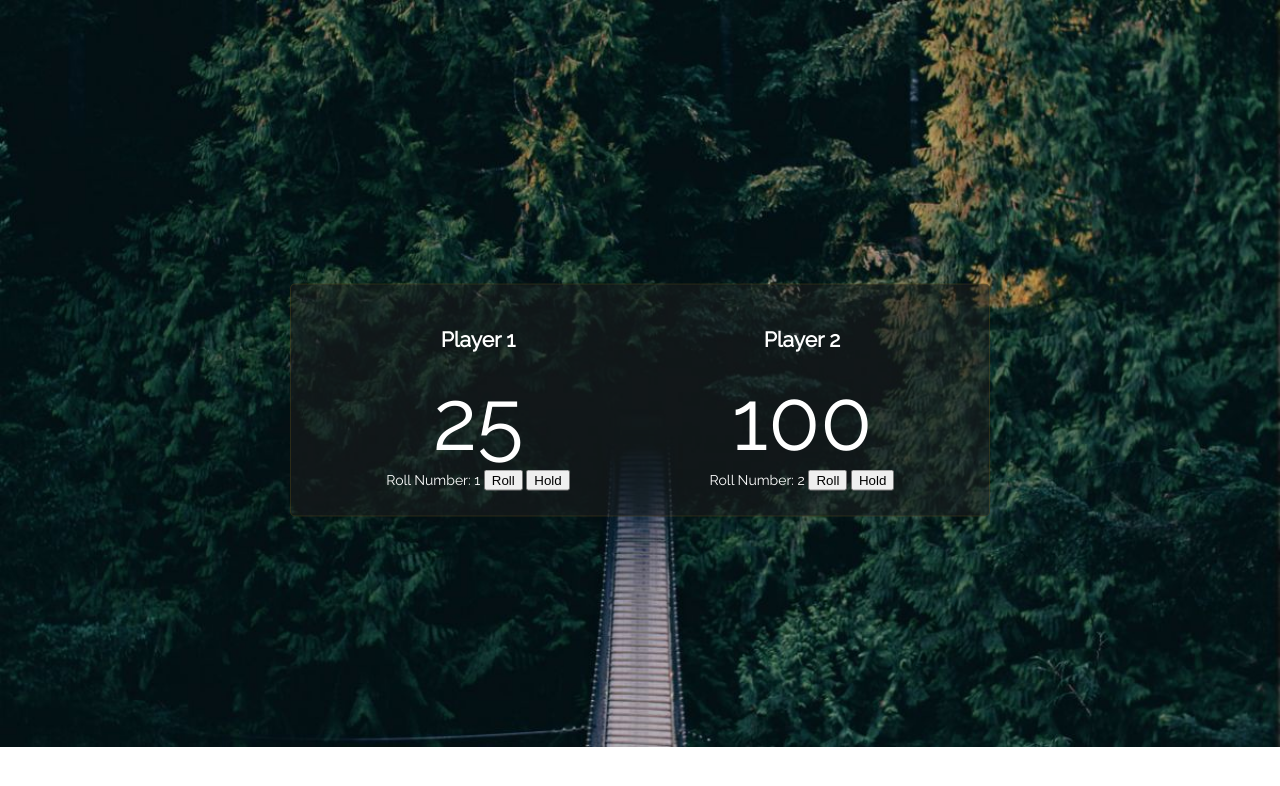
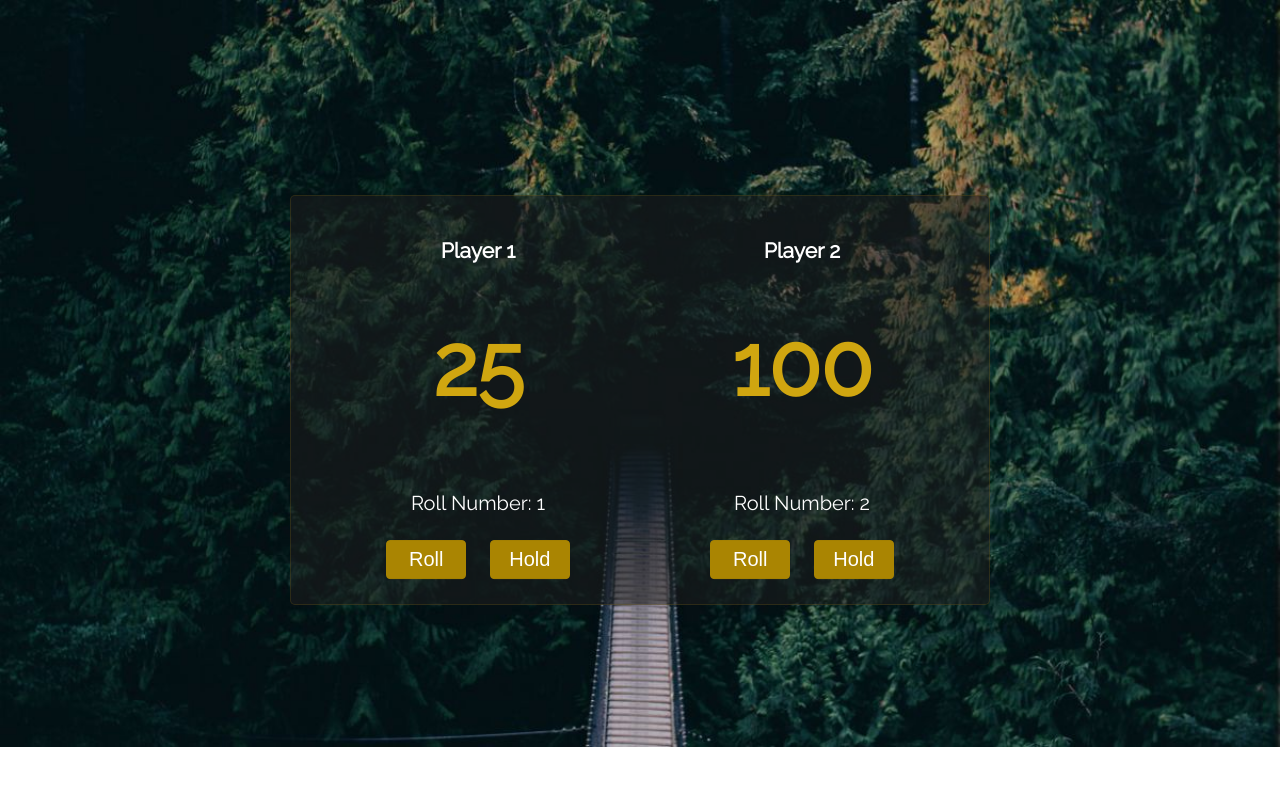
Before and after one commit to Geril/session-work, a plain HTML site: page index.html in a window 1280 px wide. Drawn offline with Linux system fonts and the light colour scheme.

Commit message:
A bit more styling added

```diff
--- a/css/style.css
+++ b/css/style.css
@@ -8,6 +8,7 @@ body {
 #wrapper {
     box-sizing: border-box;
     padding: 25px;
+    width: 95%;
     background: rgba(31, 31, 31, 0.54);
     border: 1px solid rgba(208, 166, 16, 0.14);
     border-radius: 5px;
@@ -27,6 +28,32 @@ body {
     display: block;
     text-align: center;
     font-size: 85px;
+    padding-top: 35px;
+    padding-bottom: 75px;
+    font-weight: bold;
+    color: #d0a610;
+}
+.current-roll {
+    display: block;
+    font-size: 20px;
+    padding-bottom: 15px;
+}
+button {
+    outline: 0;
+    font-size: 20px;
+    border-radius: 4px;
+    color: #fff;
+    background: #AA8502;
+    padding: 7px 15px;
+    border: 1px solid #AA8502;
+    min-width: 80px;
+    margin: 10px;
+}
+button:hover,
+button:focus,
+button:active {
+    cursor: pointer;
+    outline: 0;
 }
 @media screen and (min-width: 700px) {
     #wrapper {
@@ -38,4 +65,7 @@ body {
     .half {
         width: 50%;
     }
+    button {
+        margin-bottom: 0px;
+    }
 }
```
